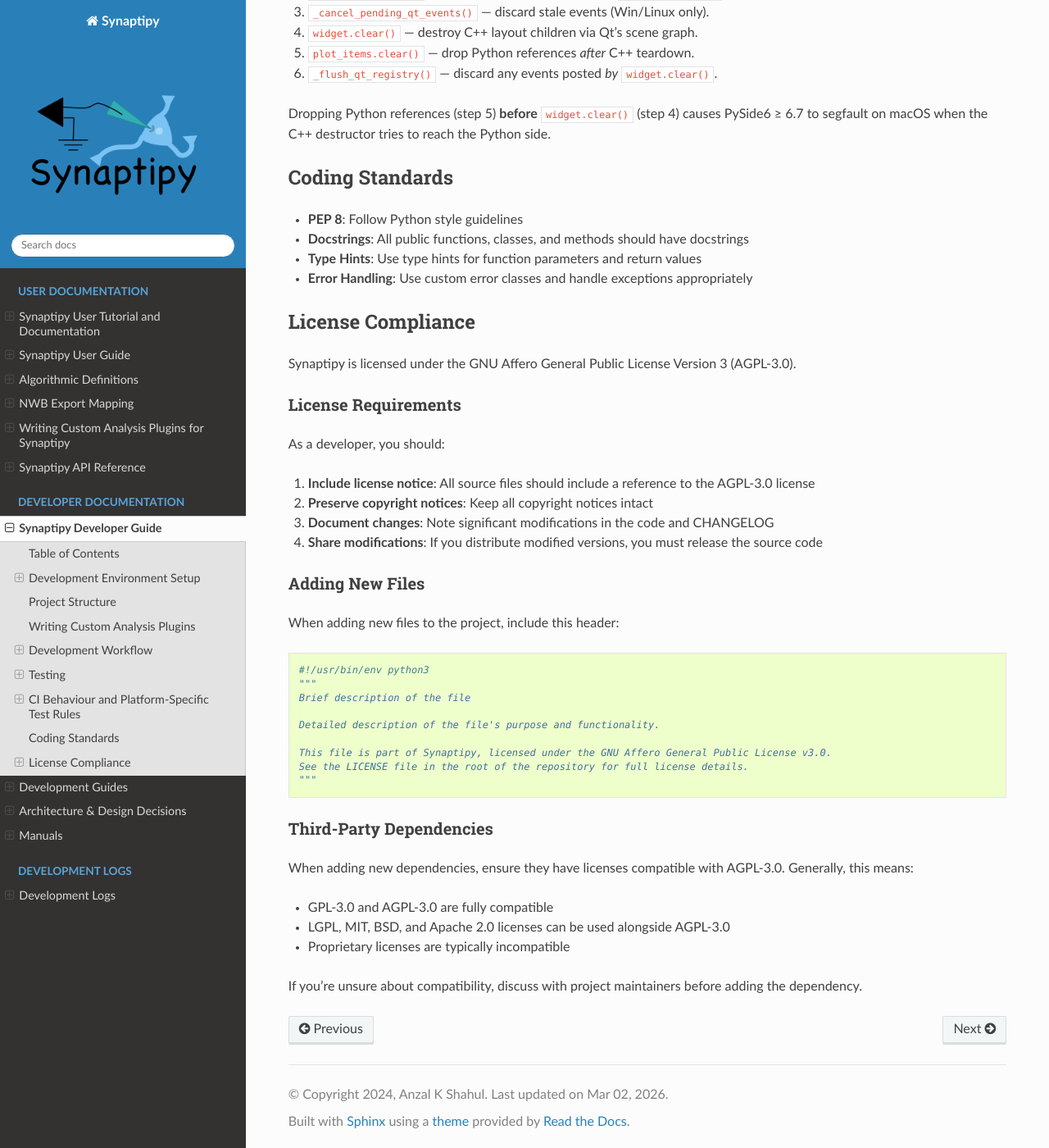
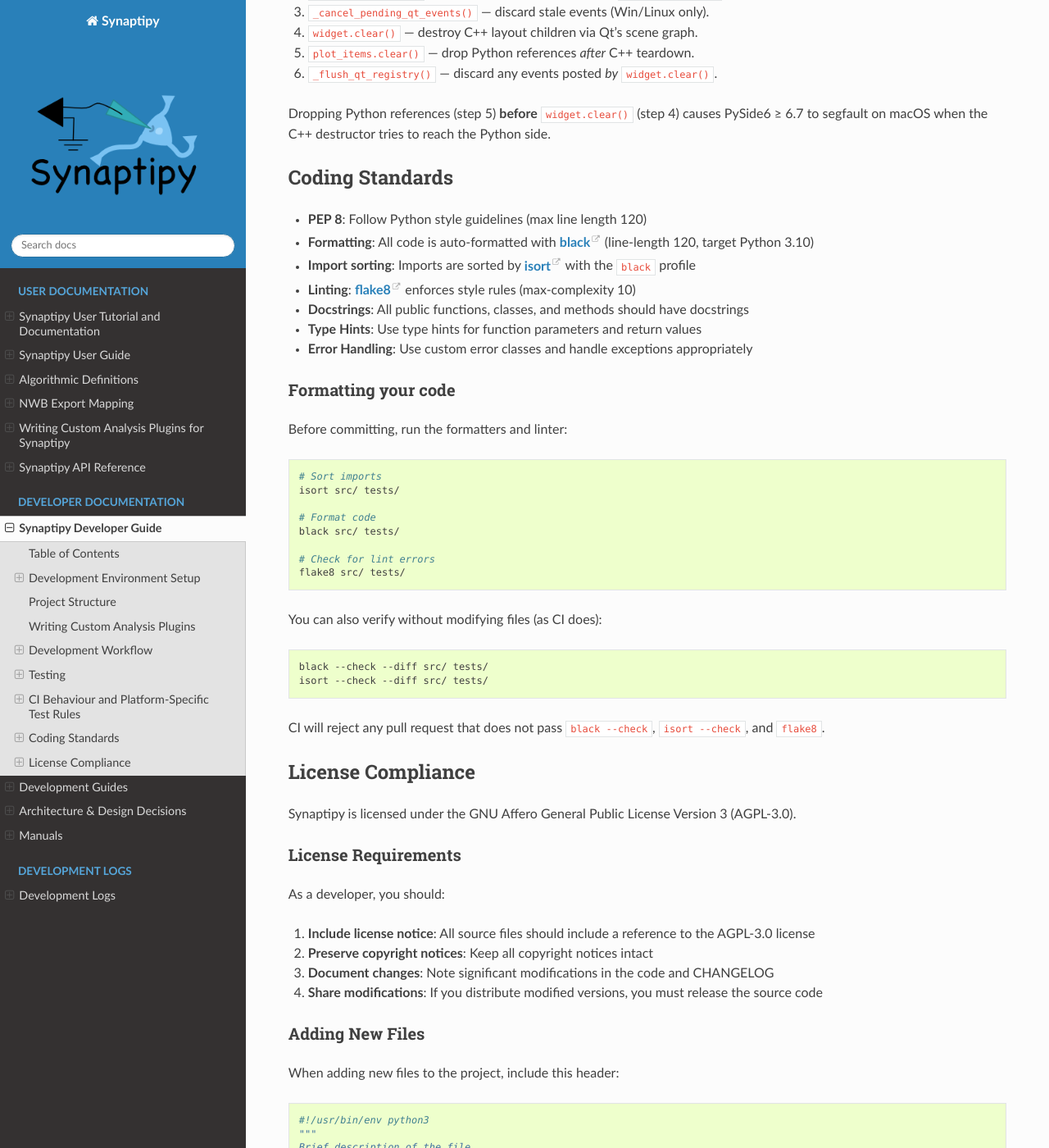
Before and after one commit to anzalks/synaptipy, a Sphinx documentation site: the page built from docs/developer_guide.md, in a window 1280 px wide and 1400 px high, scrolled down 5603 px. Shown: the whole window at 82% size. Built offline with Sphinx 7.4.7 and the Read the Docs theme 3.1.0, drawn with Linux system fonts in a browser that asks for light colours.

Commit message:
docs: enhance coding standards and formatting instructions in developer guide

````diff
--- a/docs/developer_guide.md
+++ b/docs/developer_guide.md
@@ -276,10 +276,37 @@
 
 ## Coding Standards
 
-- **PEP 8**: Follow Python style guidelines
+- **PEP 8**: Follow Python style guidelines (max line length 120)
+- **Formatting**: All code is auto-formatted with [**black**](https://github.com/psf/black) (line-length 120, target Python 3.10)
+- **Import sorting**: Imports are sorted by [**isort**](https://pycqa.github.io/isort/) with the `black` profile
+- **Linting**: [**flake8**](https://flake8.pycqa.org/) enforces style rules (max-complexity 10)
 - **Docstrings**: All public functions, classes, and methods should have docstrings
 - **Type Hints**: Use type hints for function parameters and return values
 - **Error Handling**: Use custom error classes and handle exceptions appropriately
+
+### Formatting your code
+
+Before committing, run the formatters and linter:
+
+```bash
+# Sort imports
+isort src/ tests/
+
+# Format code
+black src/ tests/
+
+# Check for lint errors
+flake8 src/ tests/
+```
+
+You can also verify without modifying files (as CI does):
+
+```bash
+black --check --diff src/ tests/
+isort --check --diff src/ tests/
+```
+
+CI will reject any pull request that does not pass `black --check`, `isort --check`, and `flake8`.
 
 ## License Compliance
 
````
Also changed, not shown: .github/copilot-instructions.md.
